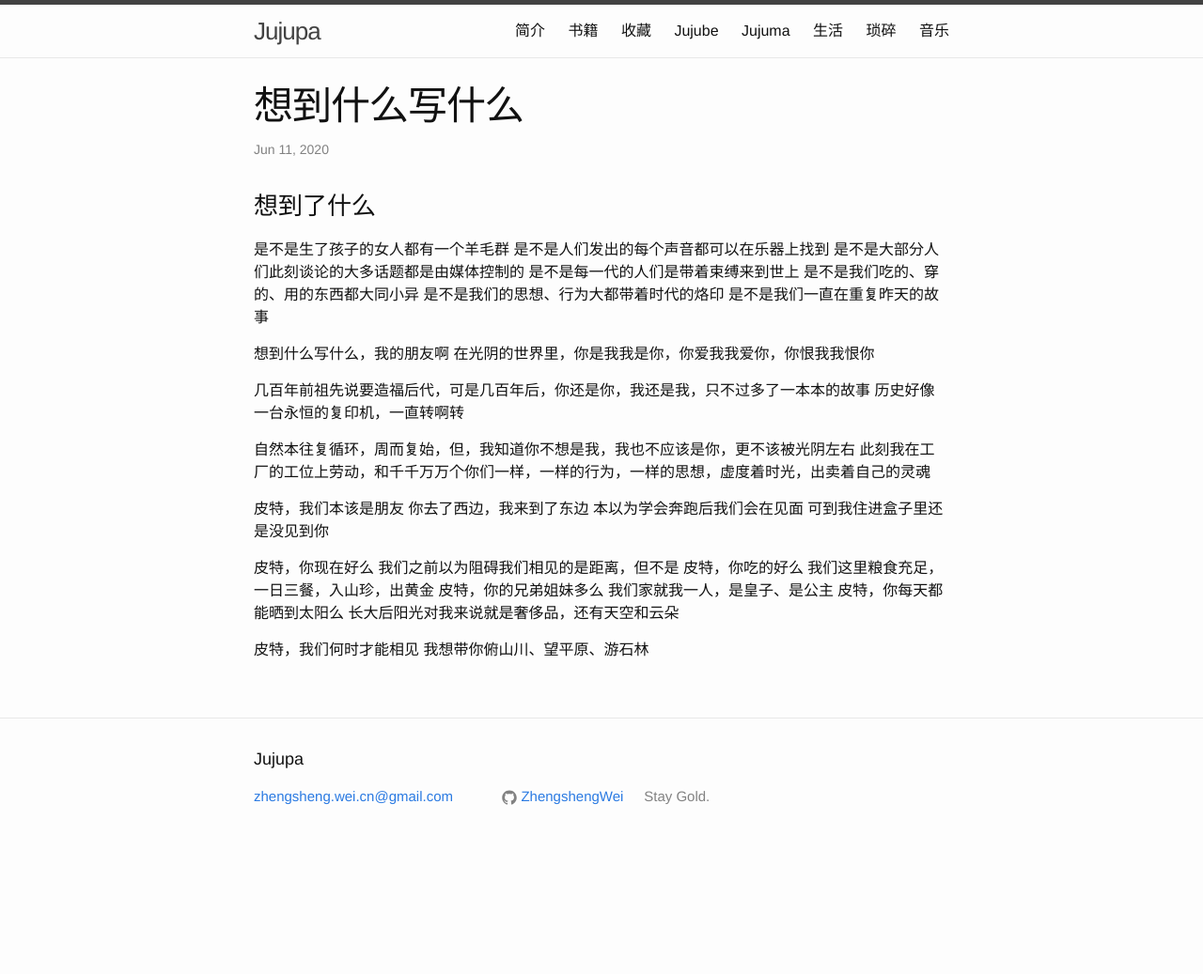
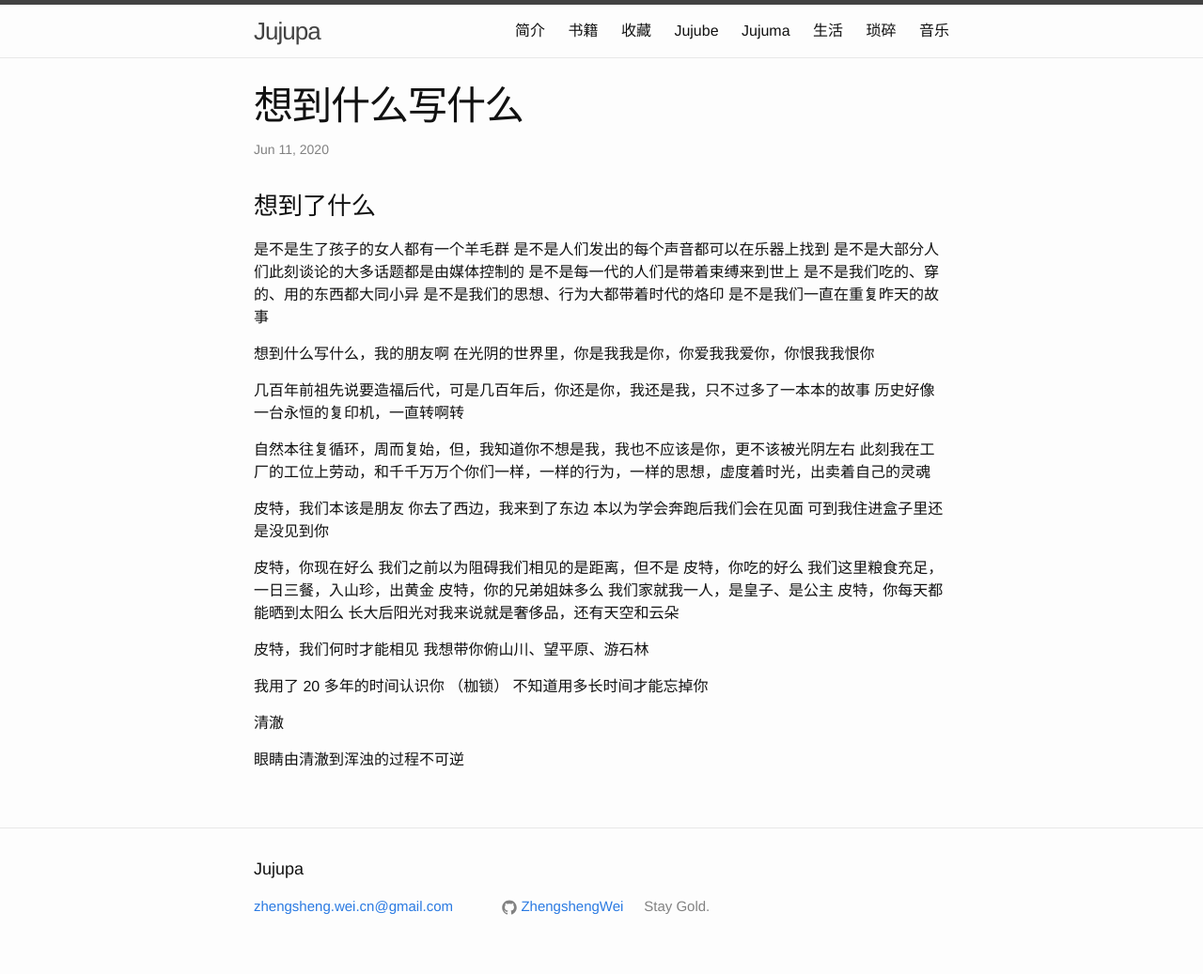
Before and after one commit to ZhengshengWei/zhengshengwei.github.io, a Jekyll site: the page built from _posts/2020-06-11-想到什么写什么.md, in a window 1280 px wide. Shown: the whole page at 94% size. Built offline with Jekyll 4.4.1, drawn with Linux system fonts in a browser that asks for light colours; comment, search, counter and statistics services are not loaded; before the commit the page ends 920 px from its top, so only the background shows below that.

Commit message:
add some raw words

```diff
--- a/_posts/2020-06-11-想到什么写什么.md
+++ b/_posts/2020-06-11-想到什么写什么.md
@@ -43,3 +43,13 @@ modify: 2020-06-11 15:31:00
 
   皮特，我们何时才能相见
   我想带你俯山川、望平原、游石林
+
+
+  我用了 20 多年的时间认识你 （枷锁）
+  不知道用多长时间才能忘掉你
+
+
+
+  清澈
+
+  眼睛由清澈到浑浊的过程不可逆
```
